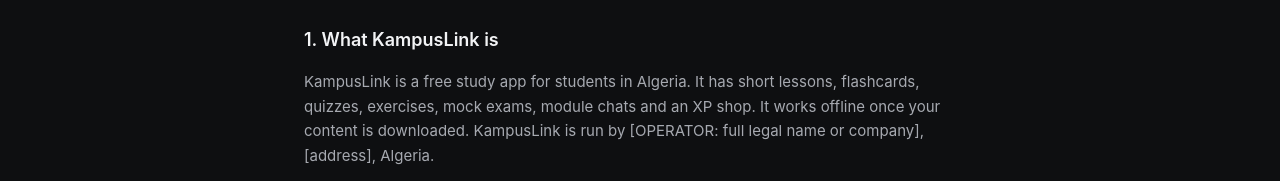
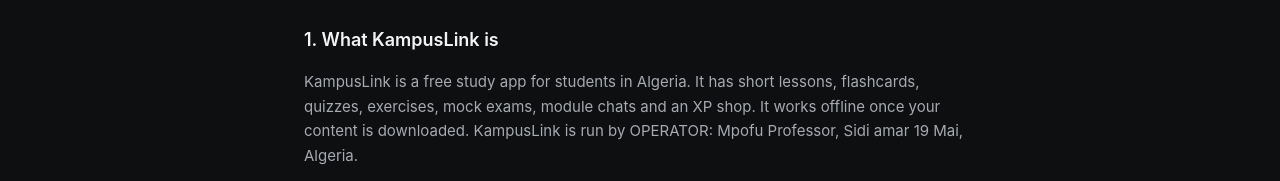
Before and after one commit to Broeshasha/kampus-site, a plain HTML site: page terms.html in a window 1280 px wide. Shown: the part 290-471 px from the top of the page. Drawn offline with Linux system fonts and the light colour scheme.

Commit message:
Update KampusLink operator details in terms.html

```diff
--- a/terms.html
+++ b/terms.html
@@ -23,7 +23,7 @@
   <p>These are the rules for using KampusLink. By creating an account or using the app, you agree to them. If you are under 18, please read them with a parent or guardian.</p>
 
   <h2>1. What KampusLink is</h2>
-  <p>KampusLink is a free study app for students in Algeria. It has short lessons, flashcards, quizzes, exercises, mock exams, module chats and an XP shop. It works offline once your content is downloaded. KampusLink is run by [OPERATOR: full legal name or company], [address], Algeria.</p>
+  <p>KampusLink is a free study app for students in Algeria. It has short lessons, flashcards, quizzes, exercises, mock exams, module chats and an XP shop. It works offline once your content is downloaded. KampusLink is run by OPERATOR: Mpofu Professor, Sidi amar 19 Mai, Algeria.</p>
   <p>KampusLink is independent. It is <strong>not</strong> affiliated with or approved by the Ministry of Higher Education, the Ministry of National Education, the ONEC, any university or any school. It does not replace your teachers, your courses or official information.</p>
 
   <h2>2. Who can use it</h2>
```
